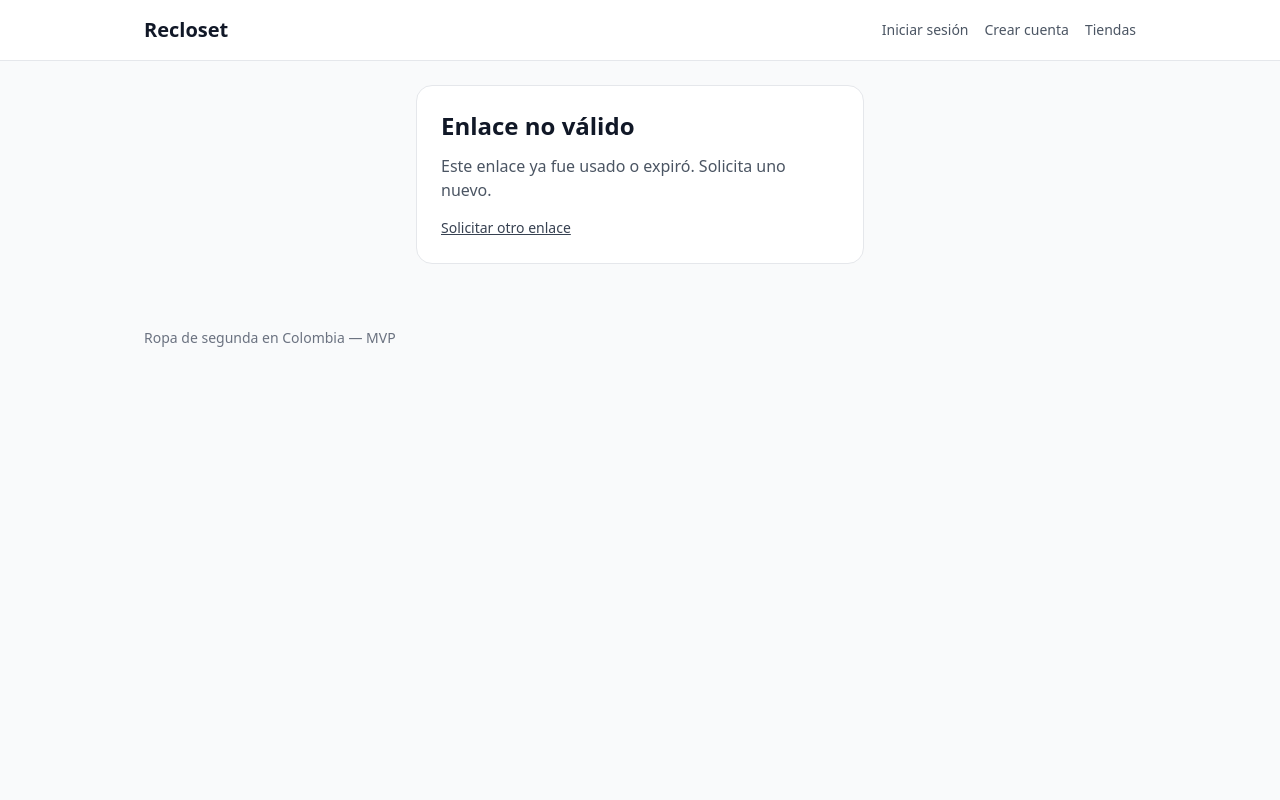
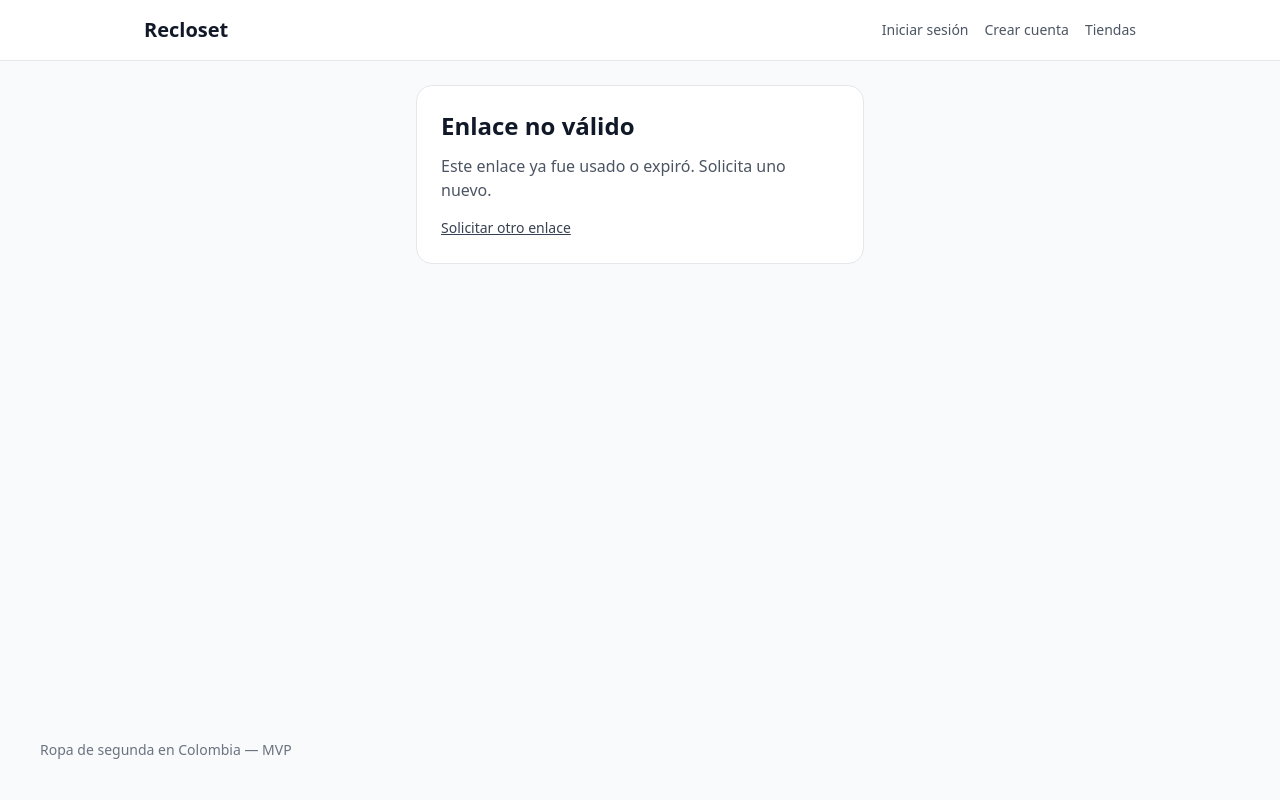
Before and after one commit to StefanyNoguera/recloset, a Django app: page /cuentas/reset/1/1/ in a window 1280 px wide. Run offline with Django 5.2, Linux system fonts and the light colour scheme; some libraries are stand-ins or nearby versions.

Commit message:
Fix sticky footer layout to account for header height

```diff
--- a/market/templates/market/base.html
+++ b/market/templates/market/base.html
@@ -7,6 +7,7 @@
   <script src="https://cdn.tailwindcss.com"></script>
 </head>
 <body class="bg-gray-50 text-gray-900">
+  <div class="min-h-screen flex flex-col">
     <header class="bg-white border-b">
       <div class="max-w-5xl mx-auto px-4 py-4 flex items-center justify-between">
         <a href="{% url 'home' %}" class="text-xl font-semibold">Recloset</a>
@@ -28,12 +29,13 @@
       </div>
     </header>
 
-  <main class="max-w-5xl mx-auto px-4 py-6">
+    <main class="max-w-5xl mx-auto px-4 py-6 flex-1">
       {% block content %}{% endblock %}
     </main>
 
-  <footer class="max-w-5xl mx-auto px-4 py-10 text-sm text-gray-500">
+    <footer class="max-w-5xl px-10 py-10 text-sm text-gray-500">
       <p>Ropa de segunda en Colombia — MVP</p>
     </footer>
+  </div>
 </body>
 </html>
```
Lines whose indentation alone changed are shown as unchanged.
